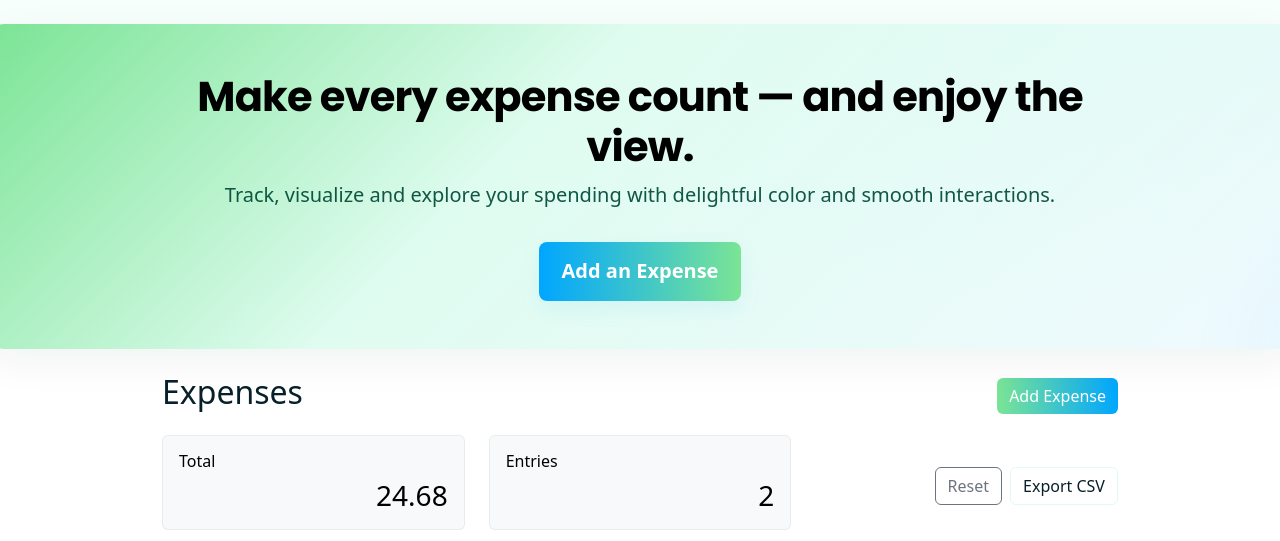
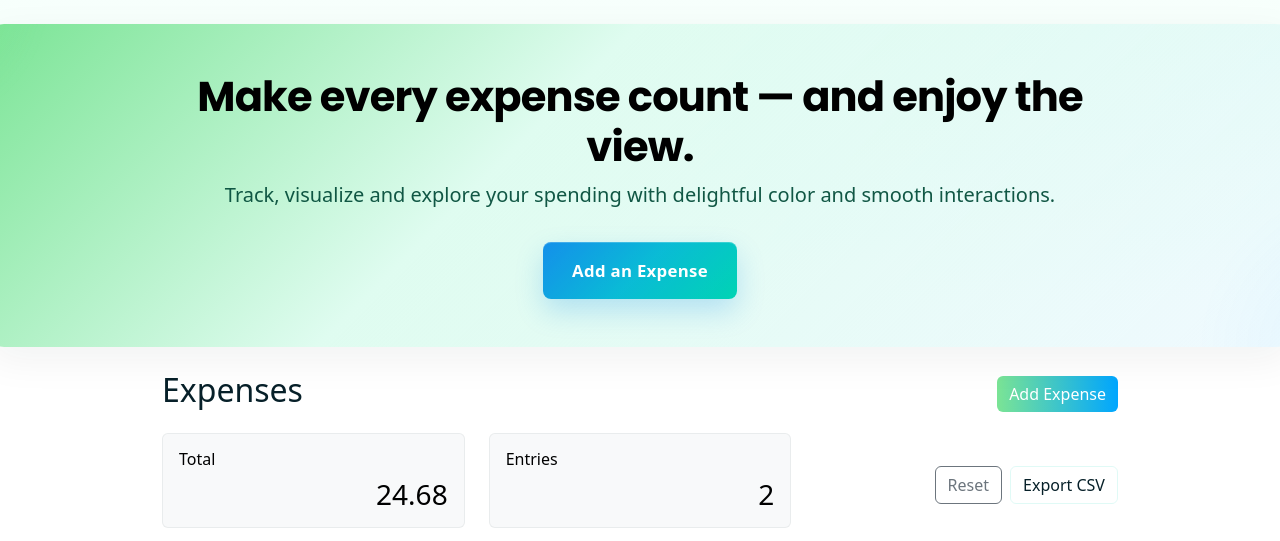
Before and after one commit to Sriram-Mullapudi/Expense_Tracker_Python, a Flask app: page / in a window 1280 px wide. Shown: the part 57-598 px from the top of the page. Run offline with Flask 3, Linux system fonts and the light colour scheme; data comes from the database, SQL or seed files in the repository.

Commit message:
Enhance CTA button: richer gradient, deeper shadows, smooth hover animation

```diff
--- a/static/style.css
+++ b/static/style.css
@@ -76,18 +76,32 @@ body { padding-bottom: 40px; background: linear-gradient(180deg, var(--mint-bg)
 }
 
 .btn-cta {
-	--btn-accent1: var(--sea);
-	--btn-accent2: var(--mint-deep);
-	border: none;
-	color: var(--text-on-accent);
-	background: linear-gradient(90deg, var(--btn-accent1), var(--btn-accent2));
-	padding: 0.9rem 1.4rem;
-	font-weight: 600;
-	box-shadow: 0 8px 22px rgba(0,166,255,0.08);
-	transition: transform .18s ease, box-shadow .18s ease;
+  --btn-accent1: #0087E8;
+  --btn-accent2: #00D4B4;
+  border: none;
+  color: var(--text-on-accent);
+  background: linear-gradient(135deg, var(--btn-accent1) 0%, #00B8D4 50%, var(--btn-accent2) 100%);
+  padding: 1rem 1.8rem;
+  font-weight: 700;
+  font-size: 1.05rem;
+  letter-spacing: 0.3px;
+  box-shadow: 0 12px 28px rgba(0,135,232,0.22), inset 0 1px 0 rgba(255,255,255,0.2);
+  transition: all .25s cubic-bezier(0.34, 1.56, 0.64, 1);
+  position: relative;
+  overflow: hidden;
 }
-.btn-cta:hover { transform: translateY(-3px); box-shadow: 0 16px 28px rgba(0,166,255,0.12); }
-
+.btn-cta:before {
+  content: '';
+  position: absolute;
+  inset: 0;
+  background: linear-gradient(135deg, rgba(255,255,255,0.08), transparent);
+  pointer-events: none;
+}
+.btn-cta:hover {
+  transform: translateY(-5px) scale(1.04);
+  box-shadow: 0 22px 42px rgba(0,135,232,0.32), inset 0 1px 0 rgba(255,255,255,0.3);
+}
+.btn-cta:active { transform: translateY(-2px) scale(1.02); }
 /* table and rows: colorful but readable */
 .table thead th {
 	background: linear-gradient(90deg, rgba(255,255,255,0.06), rgba(255,255,255,0.02));
```
